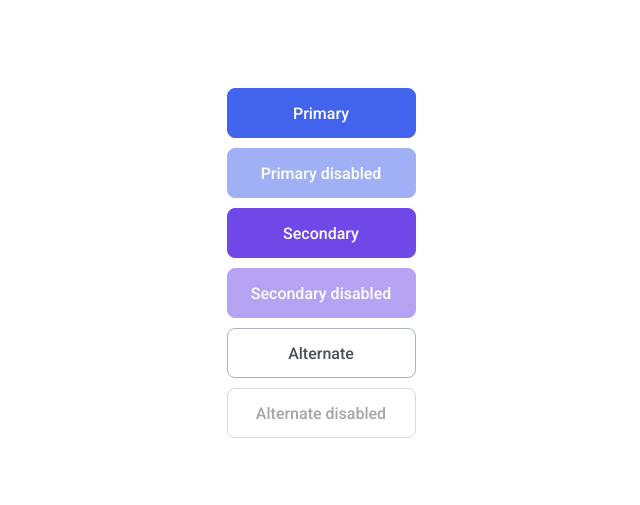
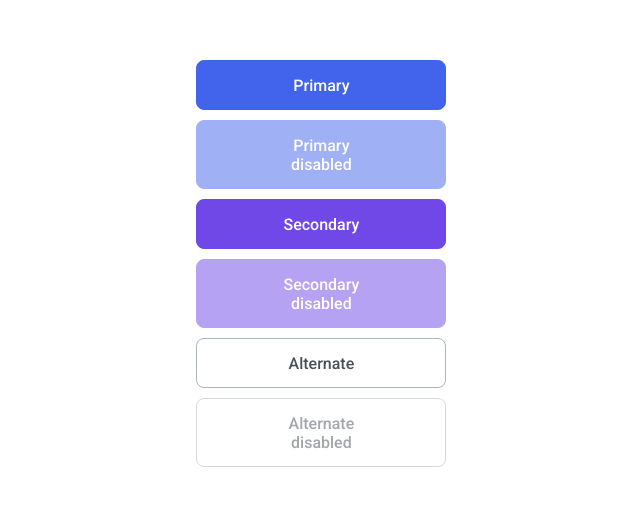
Before and after one commit to js-tasks-ru/htmlcss-20231027_egor3, a website: page 03-lection1/01-button/index.html in a window 1280 px wide. Shown: the part 137-642 px from the top of the page, without its empty margins (319-959 px from the left). Drawn offline with Linux system fonts and the light colour scheme.

Commit message:
Add padding-left and padding-right to "button" class

```diff
--- a/03-lection1/01-button/button.css
+++ b/03-lection1/01-button/button.css
@@ -1,6 +1,8 @@
 .button {
   padding-top: 15px;
   padding-bottom: 14px;
+  padding-left: 66.4px;
+  padding-right: 65.6px;
   border-radius: 8px;
   border-width: 1px;
   border-style: solid;
--- a/03-lection1/01-button/index.html
+++ b/03-lection1/01-button/index.html
@@ -7,7 +7,7 @@
         <style>
             body {
                 height: 100vh;
-                width: 189px;
+                width: 250px;
                 margin: 0 auto;
                 display: flex;
                 flex-direction: column;
```
